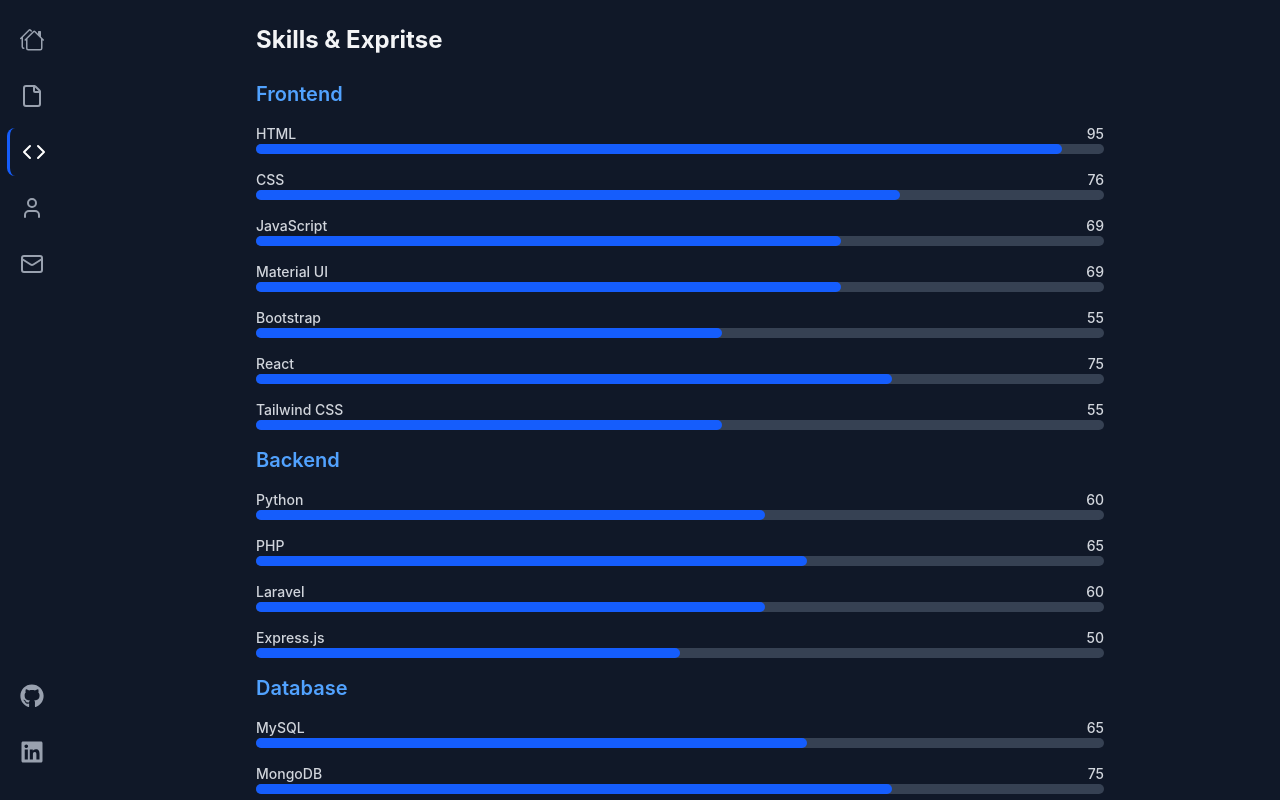
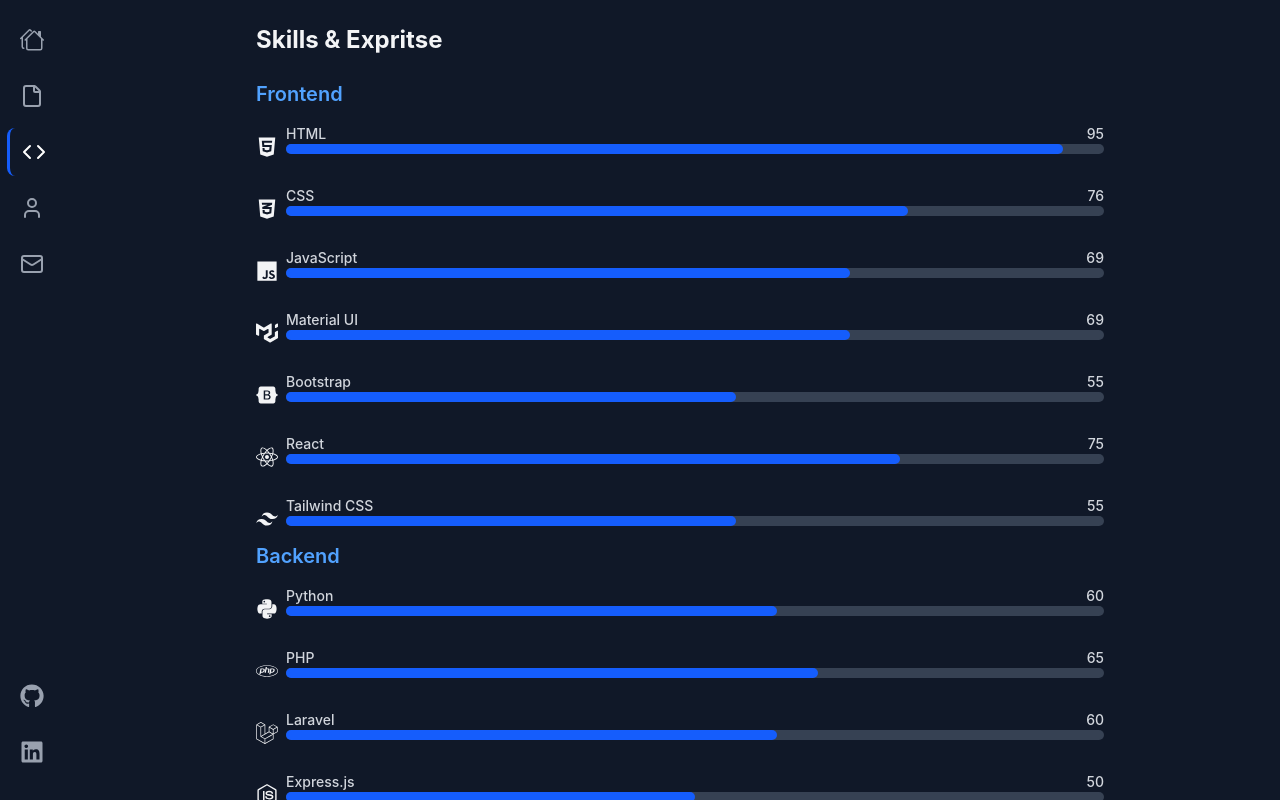
Before and after one commit to omar-zguit-hub/my-website, a React (Vite) app: page /skills in a window 1280 px wide. Built offline with nearby package versions, Linux system fonts and the light colour scheme.

Commit message:
add technology icons to the skills page

```diff
--- a/src/data/skills.js
+++ b/src/data/skills.js
@@ -1,44 +1,64 @@
+import { IoLogoJavascript } from "react-icons/io5";
+import {
+  FaLaravel,
+  FaHtml5,
+  FaCss3Alt,
+  FaBootstrap,
+  FaReact,
+  FaPython,
+  FaPhp,
+  FaNodeJs,
+  FaDocker,
+  FaWordpress,
+} from "react-icons/fa";
+import { VscVscode } from "react-icons/vsc";
+
+import { SiMui, SiMysql, SiGit, SiGithub, SiPostman } from "react-icons/si";
+import { DiMongodb } from "react-icons/di";
+
+import { RiTailwindCssFill } from "react-icons/ri";
+
 export const skills = [
   {
     category: "Frontend",
     items: [
-      { name: "HTML", level: 95 },
-      { name: "CSS", level: 76 },
-      { name: "JavaScript", level: 69 },
-      { name: "Material UI", level: 69 },
-      { name: "Bootstrap", level: 55 },
-      { name: "React", level: 75 },
-      { name: "Tailwind CSS", level: 55 },
+      { name: "HTML", level: 95, icon: FaHtml5 },
+      { name: "CSS", level: 76, icon: FaCss3Alt },
+      { name: "JavaScript", level: 69, icon: IoLogoJavascript },
+      { name: "Material UI", level: 69, icon: SiMui },
+      { name: "Bootstrap", level: 55, icon: FaBootstrap },
+      { name: "React", level: 75, icon: FaReact },
+      { name: "Tailwind CSS", level: 55, icon: RiTailwindCssFill },
     ],
   },
 
   {
     category: "Backend",
     items: [
-      { name: "Python", level: 60 },
-      { name: "PHP", level: 65 },
-      { name: "Laravel", level: 60 },
-      { name: "Express.js", level: 50 },
+      { name: "Python", level: 60, icon: FaPython },
+      { name: "PHP", level: 65, icon: FaPhp },
+      { name: "Laravel", level: 60, icon: FaLaravel },
+      { name: "Express.js", level: 50, icon: FaNodeJs },
     ],
   },
 
   {
     category: "Database",
     items: [
-      { name: "MySQL", level: 65 },
-      { name: "MongoDB", level: 75 },
+      { name: "MySQL", level: 65, icon: SiMysql },
+      { name: "MongoDB", level: 75, icon: DiMongodb },
     ],
   },
 
   {
     category: "Tools & Platforms",
     items: [
-      { name: "VS Code", level: 85 },
-      { name: "Git", level: 65 },
-      { name: "GitHub", level: 65 },
-      { name: "Postman", level: 55 },
-      { name: "Docker", level: 40 },
-      { name: "WordPress", level: 40 },
+      { name: "VS Code", level: 85, icon: VscVscode },
+      { name: "Git", level: 65, icon: SiGit },
+      { name: "GitHub", level: 65, icon: SiGithub },
+      { name: "Postman", level: 55, icon: SiPostman },
+      { name: "Docker", level: 40, icon: FaDocker },
+      { name: "WordPress", level: 40, icon: FaWordpress },
     ],
   },
 ];
--- a/src/pages/Skills.jsx
+++ b/src/pages/Skills.jsx
@@ -1,5 +1,6 @@
 import { motion } from "motion/react";
 import { skills } from "../data/skills";
+
 function Skills() {
   return (
     <div className="p-6 max-w-4xl mx-auto">
@@ -17,8 +18,14 @@ function Skills() {
             {skill.category}
           </h3>
           <div className="space-y-4">
-            {skill.items.map((s, i) => (
-              <div className="mb-4" key={i}>
+            {skill.items.map((s, i) => {
+              const Icon = s.icon;
+              return (
+                <div className="flex items-center w-full gap-2">
+                  <div className="text-xl">
+                    <Icon size={22}/>
+                  </div>
+                  <div className=" flex-1 min-w-0 mb-4" key={i}>
                     <div className="flex justify-between">
                       <span className="text-sm font-medium text-gray-300">
                         {s.name}
@@ -41,7 +48,9 @@ function Skills() {
                       />
                     </motion.div>
                   </div>
-            ))}
+                </div>
+              );
+            })}
           </div>
         </motion.div>
       ))}
```
Lines whose indentation alone changed are shown as unchanged.
